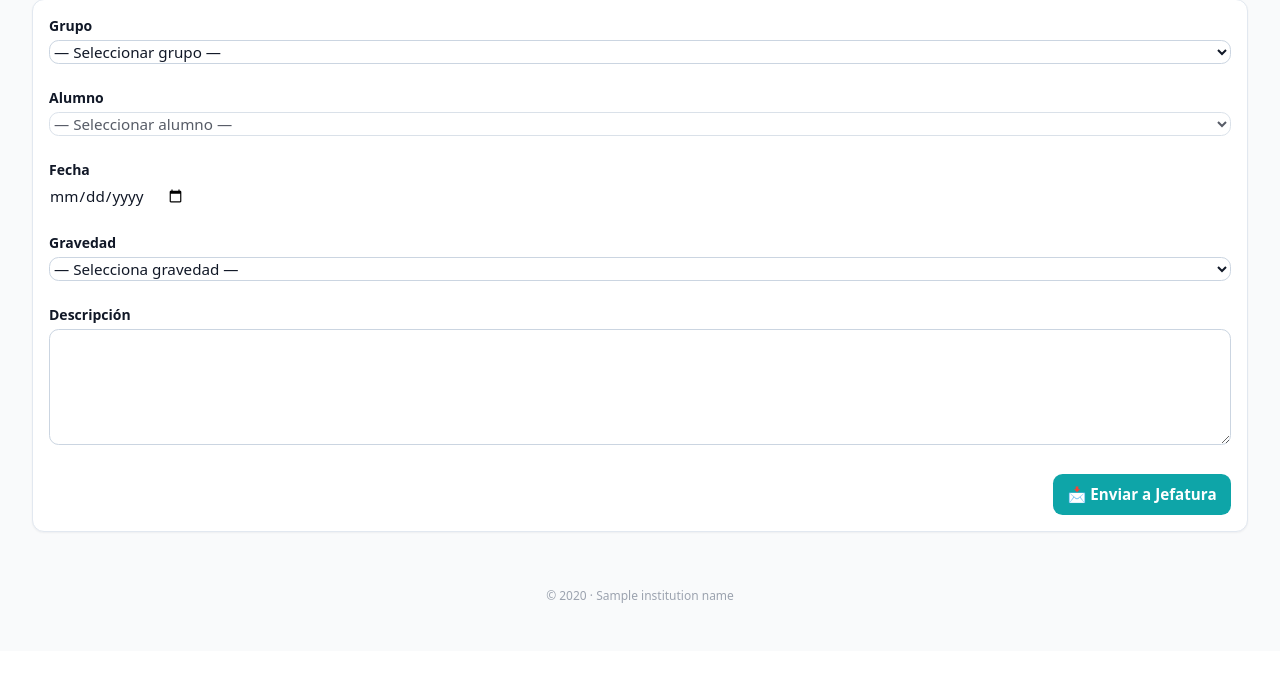
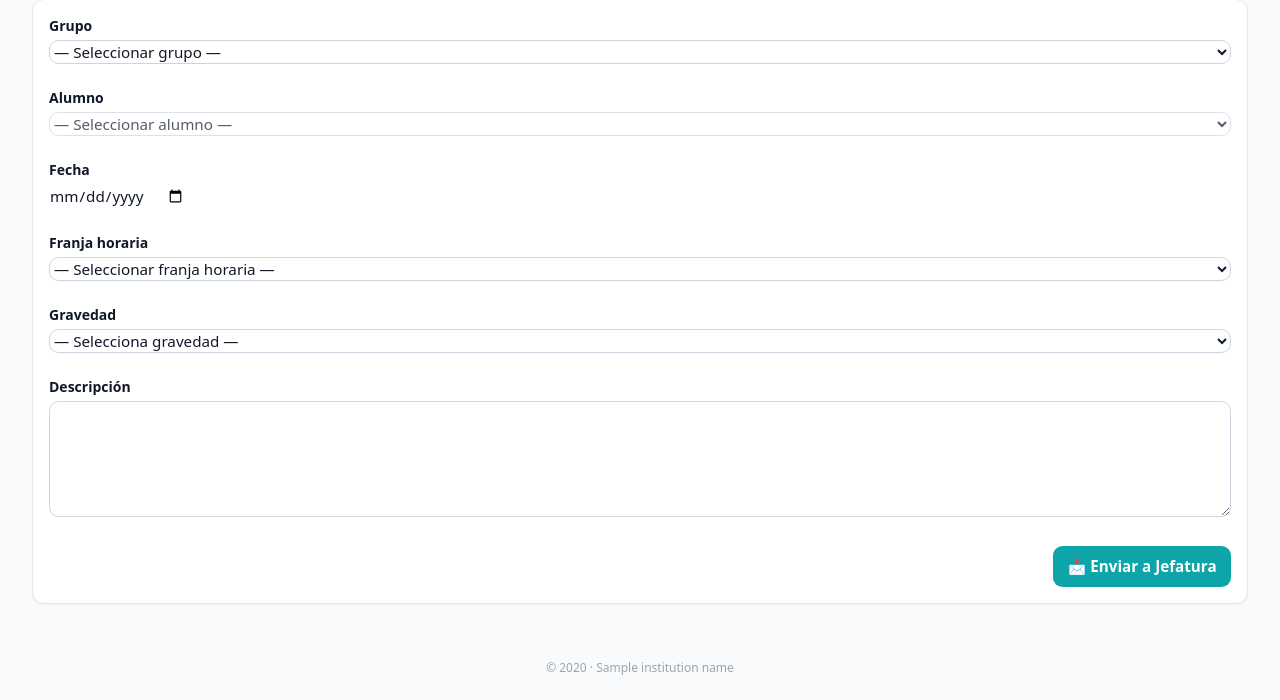
Before and after one commit to pablo-1974/AGB-incidencias, a FastAPI app: template templates/incidents/create.html in a window 1280 px wide. Shown: the part 149-849 px from the top of the page. Before the commit the page ends 752 px from the top, so only its background shows below. Run offline with FastAPI, Linux system fonts and the light colour scheme; the template is opened without the code that fills it: most values are stand-ins (such as "Sample title", 1, 10 or a date in 2020); grey boxes marked "Sample" are stand-in pictures; parts of the project's set-up code (start-up, migrations or seed data) failed here and were passed over; some libraries are stand-ins or nearby versions.

Commit message:
Update create.html

```diff
--- a/templates/incidents/create.html
+++ b/templates/incidents/create.html
@@ -48,6 +48,16 @@
       value="{{ today }}"
       required
     >
+  </div>
+
+  <div>
+     <label class="block text-sm font-semibold mb-1">Franja horaria</label>
+     <select name="hora" class="form-select w-full" required>
+       <option value="">— Seleccionar franja horaria —</option>
+       {% for f in franjas %}
+         <option value="{{ f }}">{{ f }}</option>
+       {% endfor %}
+     </select>
   </div>
 
   <div>
```
